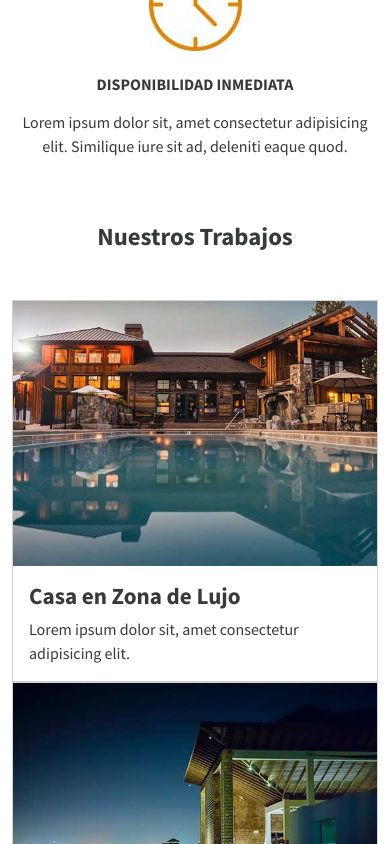
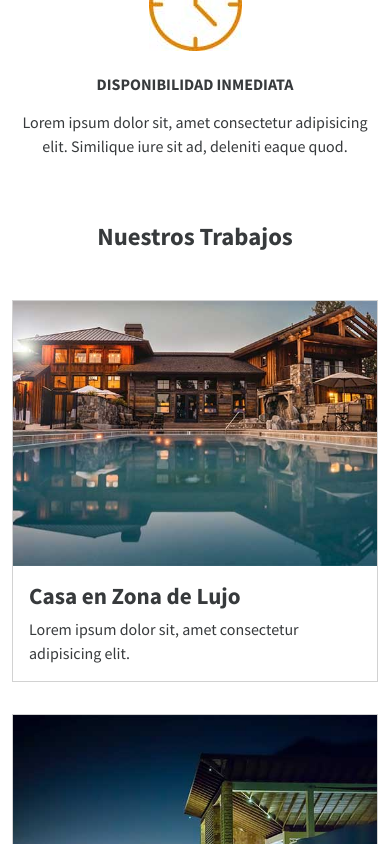
Before and after one commit to GITABELMejia/dfdcons, a Next.js app: page / in a window 390 px wide. Shown: the part 808-1652 px from the top of the page. Built offline with nearby package versions, Linux system fonts and the light colour scheme; a small style sheet from the web is missing.

Commit message:
Add files via upload

```diff
--- a/global.css
+++ b/global.css
@@ -36,6 +36,20 @@ h3 {
  .barra.bg-success{
     background-color: transparent!important;
 } */
+
+/* estilos de la barra de navegacion */
+/* .navbar-collapse{
+    background-color: black!important;
+    opacity: .5;
+} */
+
+@media (max-width: 991px){
+    .navbar-collapse{
+        background-color: black!important;
+        opacity: .5;
+    }
+}
+/* estilo de las cabeceras */
 .header{
     position: relative;
 }
@@ -99,3 +113,23 @@ h3 {
     font-size: 1rem;
     font-weight: 700;
 }
+
+
+/* estilos de nuestros trabajos */
+.anuncios .card{
+    margin-bottom: 2rem;
+}
+/* encuentra */
+.encuentra{
+    background-image:url(/contacto.jpg);
+    background-repeat: no-repeat;
+    background-size: cover;
+    background-position: center center;
+}
+.encuentra .row{
+    height: 25rem;
+}
+.encuentra h3{
+    font-size: 2.2rem;
+    font-weight: 900;
+}
```
